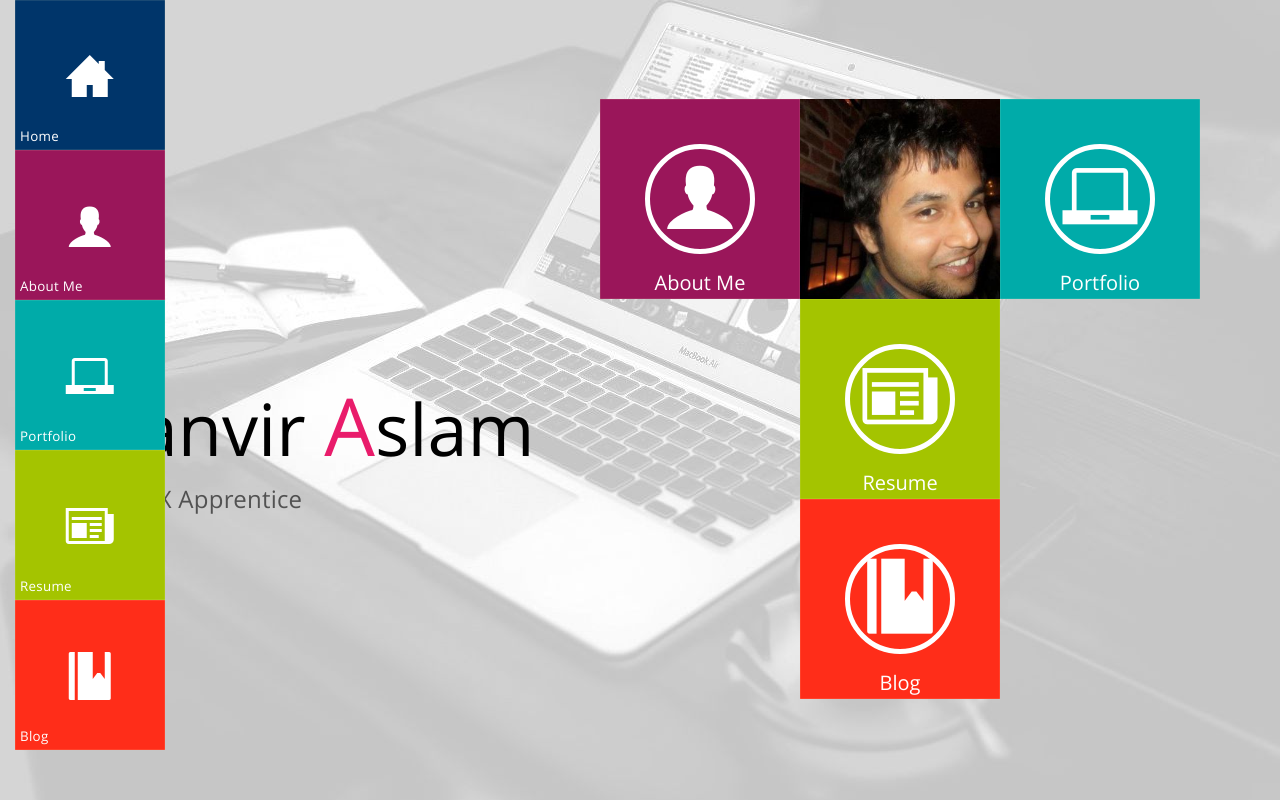
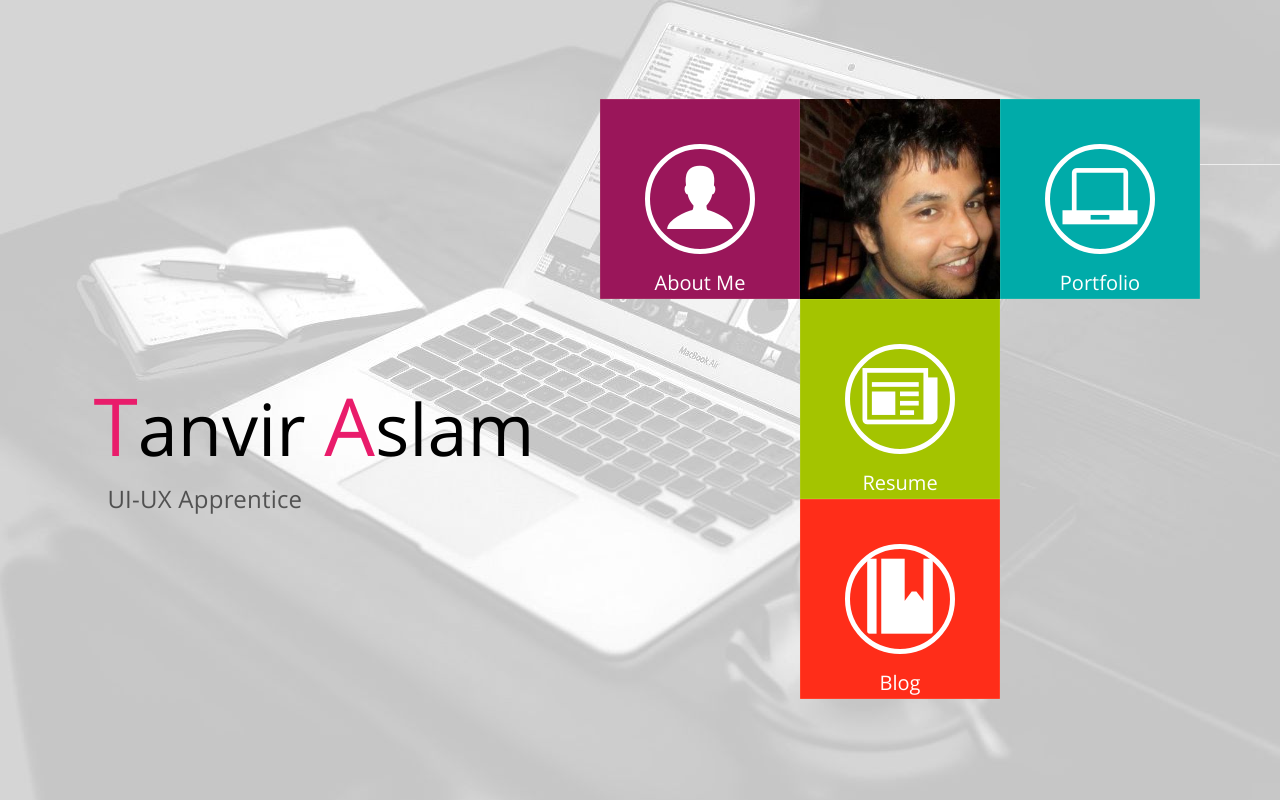
Before and after one commit to tanviraslam/portfolio, a plain HTML site: page index.html in a window 1280 px wide. Shown: the top 800 px of the page. Drawn offline with nearby package versions, Linux system fonts and the light colour scheme.

Commit message:
Vertical sidemenu scrolling with fadein/out animation added

```diff
--- a/css/style.css
+++ b/css/style.css
@@ -7,7 +7,7 @@
 	overflow: hidden;
 }
 
-#about{
+#about, #portfolio, #resume, #blog{
 	background: #eee;
 	width: 100vw;
 	height: 100vh;
--- a/index.html
+++ b/index.html
@@ -28,7 +28,7 @@
             <p class="browsehappy">You are using an <strong>outdated</strong> browser. Please <a href="http://browsehappy.com/">upgrade your browser</a> to improve your experience.</p>
         <![endif]-->
         <div class="container metro">
-            <section id="home">
+            <section id="home" data-top="">
                 <div class="my-title">
                     <h1><span>T</span>anvir <span>A</span>slam</h1>
                     <h3>Front End Developer</h3>
@@ -124,34 +124,32 @@
                 </div><!--Resume Tile -->
 
                 <!-- Tiles End -->
+                <hr>
             </section>
             <section id="about">
-
+                <hr>
             </section>
             <section id="portfolio">
-
+                <hr>
             </section>
             <section  id="resume">
-
+                <hr>
             </section>
             <section id="blog">
-
+                <hr>
             </section>
             <section id="contact">
-
+                <hr>
             </section>
 
             <!--Vertical Menu-->
-            <div class="nav">
+            <div class="nav skrollable skrollable-between" data-0="opacity:0;" data-800="opacity:1;">
                 <ul>
                     <li>
                         <div class="tile bg-darkCobalt">
                             <div class="tile-content icon">
                                 <i class="icon-home"></i>
                              </div>
-                            <div class="tile-status">
-                                <span class="name">Home</span>
-                            </div>
                         </div>
                     </li>
                     <li>
@@ -159,18 +157,12 @@
                             <div class="tile-content icon">
                                 <i class="icon-user-2"></i>
                              </div>
-                            <div class="tile-status">
-                                <span class="name">About Me</span>
-                            </div>
                         </div>
                     </li>
                     <li>
                         <div class="tile bg-teal">
                             <div class="tile-content icon">
                                 <i class="icon-laptop"></i>
-                            </div>
-                            <div class="tile-status">
-                                <span class="name">Portfolio</span>
                             </div>
                         </div>
                     </li>
@@ -179,18 +171,12 @@
                             <div class="tile-content icon">
                                 <i class="icon-newspaper"></i>
                             </div>
-                            <div class="tile-status">
-                                <span class="name">Resume</span>
-                            </div>
                         </div>
                     </li>
                     <li>
                         <div class="tile bg-lightRed">
                             <div class="tile-content icon">
                                 <i class="icon-bookmark-4"></i>
-                            </div>
-                            <div class="tile-status">
-                                <span class="name">Blog</span>
                             </div>
                         </div>
                     </li>
```
